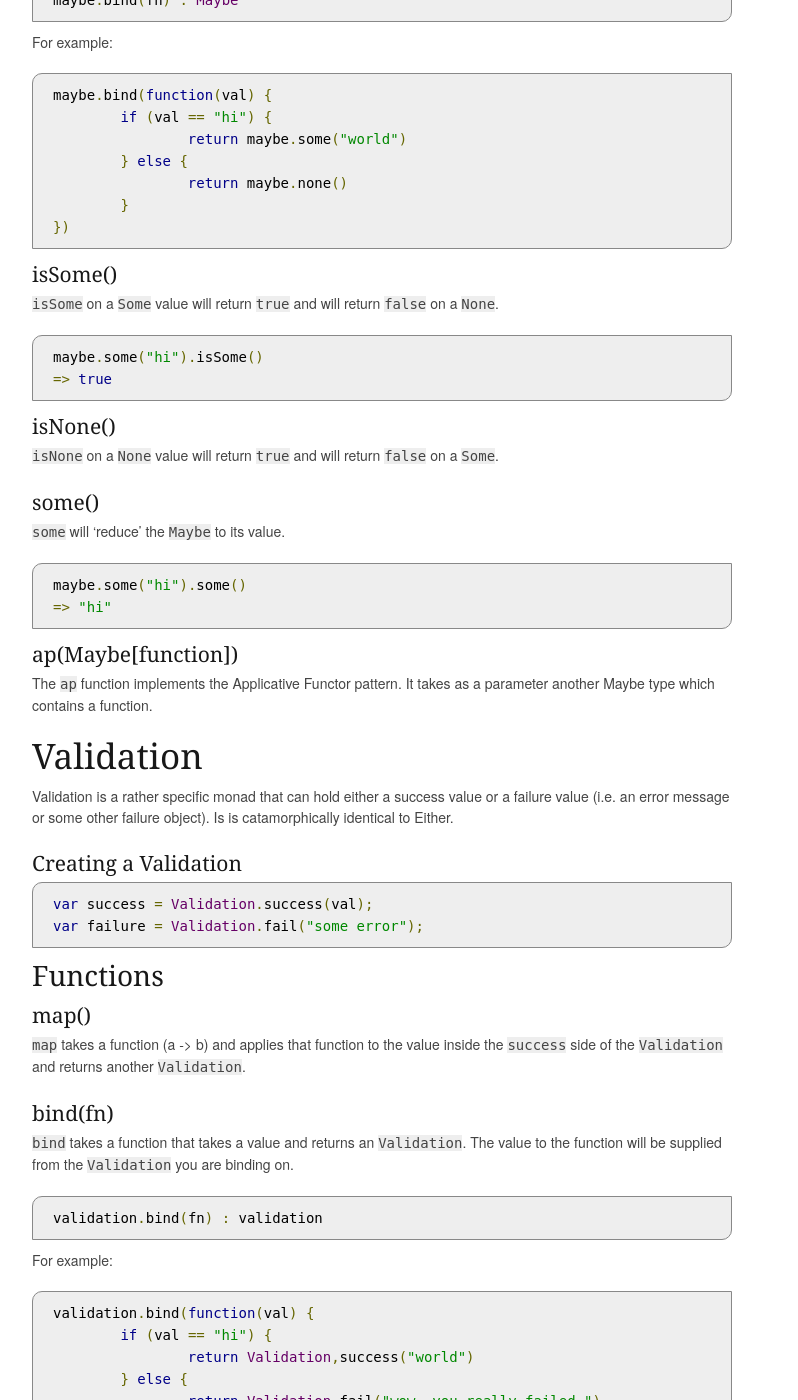
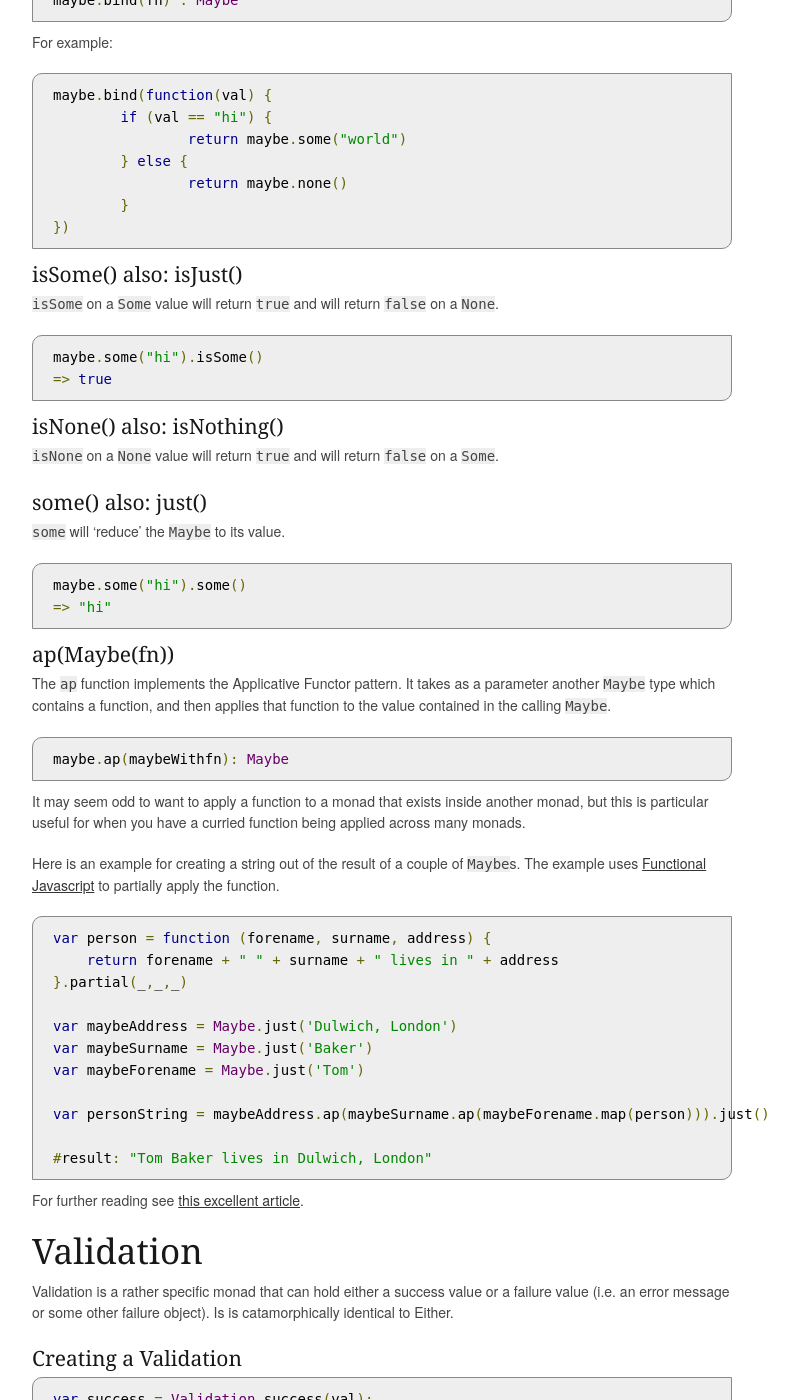
Before and after one commit to monet/monet.js, a Jekyll site: the page built from index.md, in a window 1280 px wide and 1400 px high, scrolled down 1242 px. Shown: the whole window, without its empty margins (138-936 px from the left). Built offline with Jekyll 4.4.1, drawn with Linux system fonts in a browser that asks for light colours; nearby versions of some CDN libraries; some of the changed text lies outside the part shown.

Commit message:
Fixes #19 - Added documentation for `ap` method.

```diff
--- a/index.md
+++ b/index.md
@@ -26,7 +26,7 @@ Download the [zip][gitZip] or [tar][gitTar] ball.
 The `Maybe` type is the most common way of represented the `null` type with making the possibilities of `NullPointer`
 issues disappear.
 
-`Maybe` is effectively abstract and as two concrete subtypes: `Some` and `None`.
+`Maybe` is effectively abstract and as two concrete subtypes: `Some` (also `Just`) and `None` (also `Nothing`).
 
 #### Creating an Maybe
 
@@ -62,24 +62,45 @@ For example:
 	})
 
 
-#### isSome()
+#### isSome() also: isJust()
 `isSome` on a `Some` value will return `true` and will return `false` on a `None`.
 
 	maybe.some("hi").isSome()
 	=> true
 
 
-#### isNone()
+#### isNone() also: isNothing()
 `isNone` on a `None` value will return `true` and will return `false` on a `Some`.
 
-####some()
+####some() also: just()
 `some` will 'reduce' the `Maybe` to its value.
 
 	maybe.some("hi").some()
 	=> "hi"
 
-####ap(Maybe[function])
-The `ap` function implements the Applicative Functor pattern.  It takes as a parameter another Maybe type which contains a function.
+####ap(Maybe(fn))
+The `ap` function implements the Applicative Functor pattern.  It takes as a parameter another `Maybe` type which contains a function, and then applies that function to the value contained in the calling `Maybe`.
+
+	maybe.ap(maybeWithfn): Maybe
+
+It may seem odd to want to apply a function to a monad that exists inside another monad, but this is particular useful for when you have a curried function being applied across many monads.
+
+Here is an example for creating a string out of the result of a couple of `Maybe`s.  The example uses [Functional Javascript] to partially apply the function.
+
+	var person = function (forename, surname, address) {
+        return forename + " " + surname + " lives in " + address
+    }.partial(_,_,_)
+
+    var maybeAddress = Maybe.just('Dulwich, London')
+    var maybeSurname = Maybe.just('Baker')
+    var maybeForename = Maybe.just('Tom')
+
+    var personString = maybeAddress.ap(maybeSurname.ap(maybeForename.map(person))).just()
+
+    #result: "Tom Baker lives in Dulwich, London"
+
+For further reading see [this excellent article](http://learnyouahaskell.com/functors-applicative-functors-and-monoids).
+
 
 ## Validation
 Validation is a rather specific monad that can hold either a success value or a failure value (i.e. an error message or some other failure object).  Is is catamorphically identical to Either.
@@ -123,5 +144,6 @@ Will return the failed value, usually an error message.
 
 
 [functionalJava]: http://functionaljava.org/
+[Functional Javascript]: http://osteele.com/sources/javascript/functional/
 [gitZip]: https://github.com/cwmyers/monad.js/zipball/master (zip format)
 [gitTar]: https://github.com/cwmyers/monad.js/tarball/master (tar format)
```
Also changed, not shown: other parts of index.md (+2 -2 lines).
